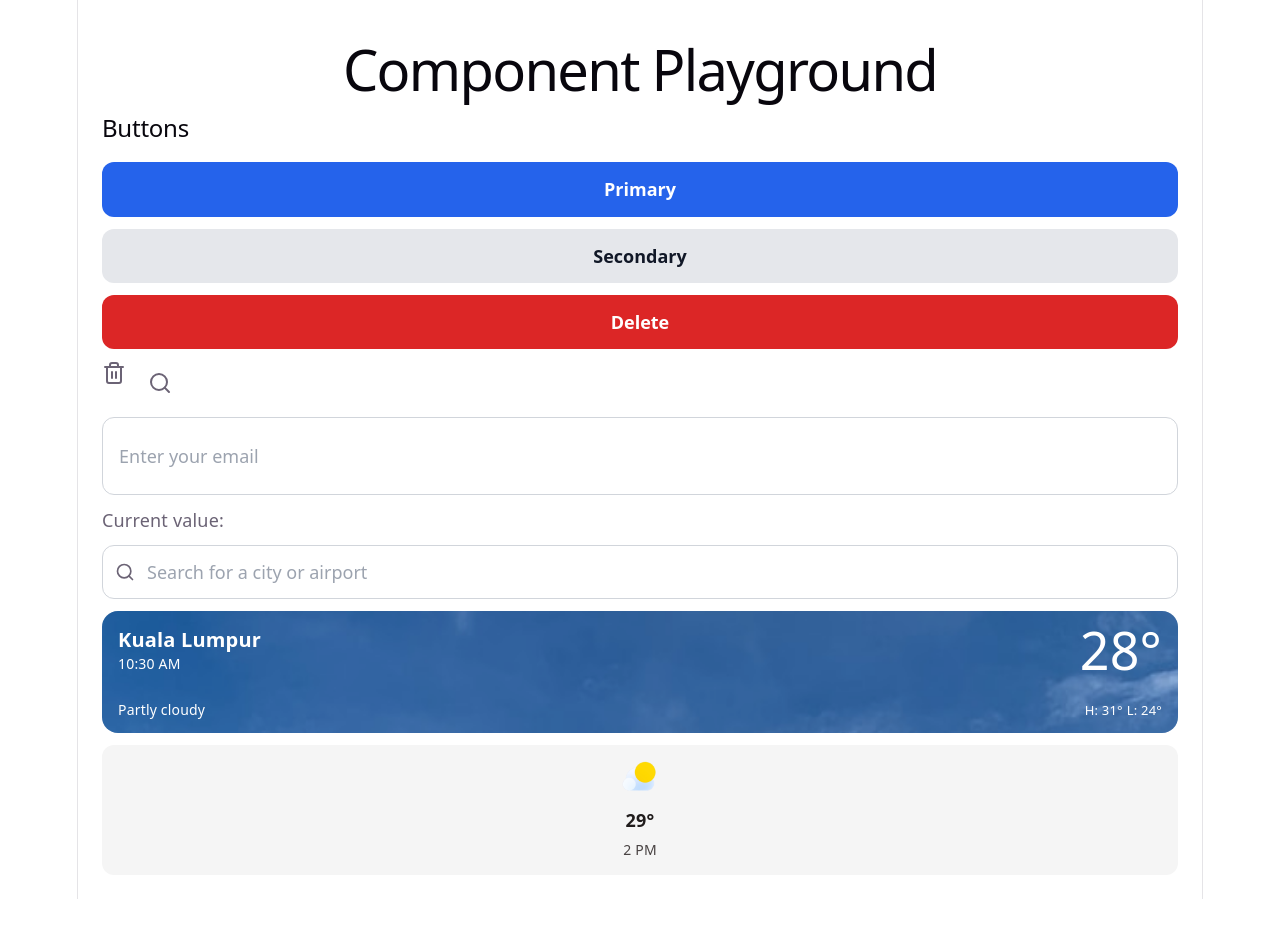
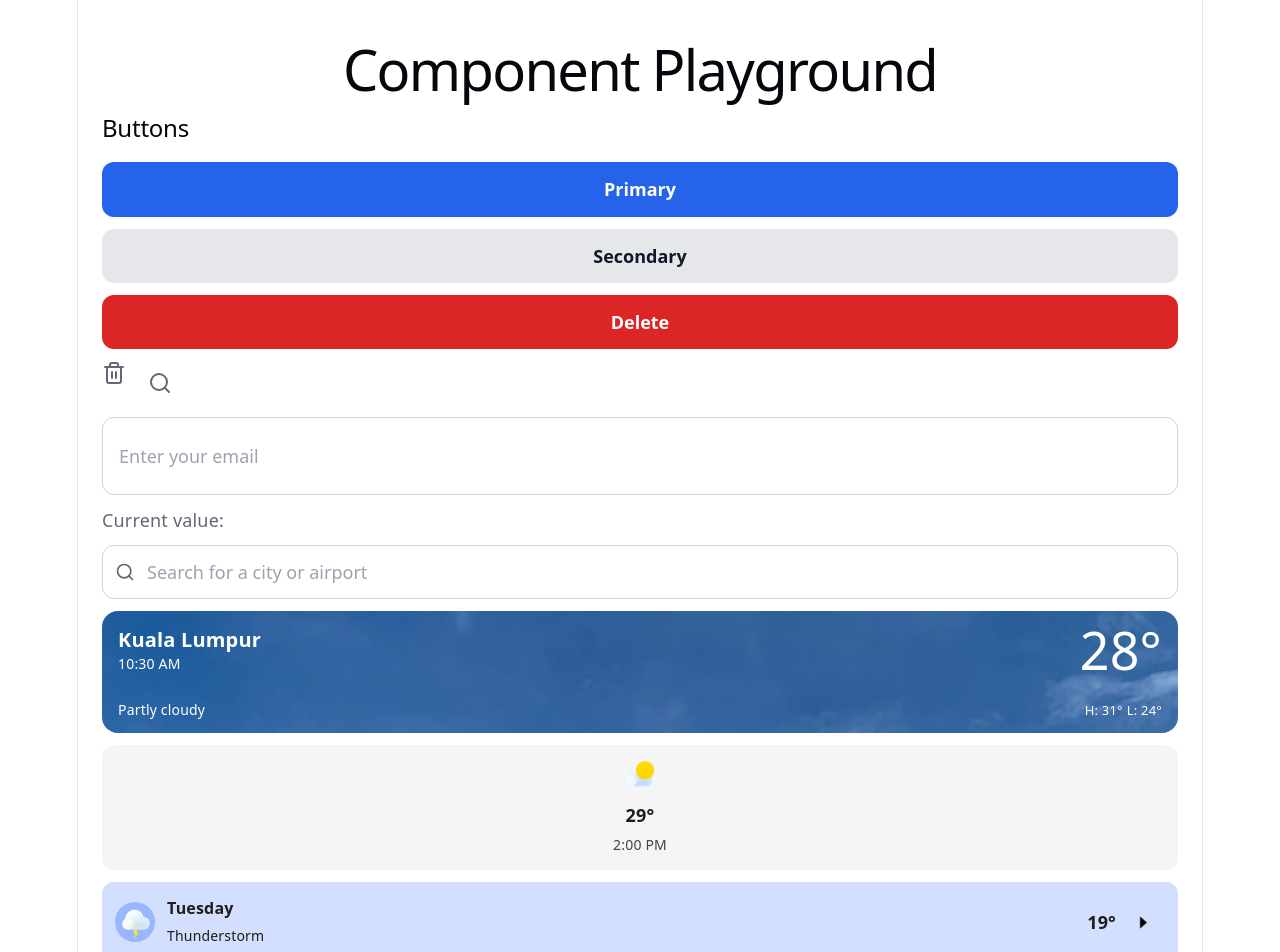
Before and after one commit to FatimahZahra30/weather-app, a Vue app: page / in a window 1280 px wide. Shown: the top 952 px of the page. Before the commit the page ends 899 px from the top, so only its background shows below. Built offline with nearby package versions, Linux system fonts and the light colour scheme.

Commit message:
feat: created weekly weather item card

```diff
--- a/src/App.vue
+++ b/src/App.vue
@@ -9,6 +9,7 @@ import LocationWeatherCard from './components/molecules/LocationWeatherCard.vue'
 
 import dayBackground from './assets/weather/day-background.jpg'
 import HourlyForcastCard from './components/molecules/HourlyForcastCard.vue'
+import WeeklyForcastItem from './components/molecules/WeeklyForcastItem.vue'
 
 const email = ref('')
 const searchQuery = ref('')
@@ -57,8 +58,16 @@ const searchQuery = ref('')
       <HourlyForcastCard
         name="sunny"
         :temperature="29"
-        time="2 PM"
+        time="2:00 PM"
       />
+
+      <WeeklyForcastItem
+      name="thunderstorm"
+      day="Tuesday"
+      weather="Thunderstorm"
+      :temperature="19"
+      />
+
     </section>
   </main>
 </template>
--- a/src/components/atoms/AppIcon.vue
+++ b/src/components/atoms/AppIcon.vue
@@ -1,7 +1,6 @@
 <script setup lang="ts">
 import {
   ArrowLeft,
-  ArrowRight,
   ChevronRight,
   CircleUserRound,
   Edit,
@@ -11,9 +10,10 @@ import {
   Trash2,
 } from 'lucide-vue-next'
 
+import caretRight from '../../assets/icons/right-arrows.png'
+
 const icons = {
   arrowLeft: ArrowLeft,
-  arrowRight: ArrowRight,
   chevronRight: ChevronRight,
   profile: CircleUserRound,
   edit: Edit,
@@ -23,7 +23,7 @@ const icons = {
   delete: Trash2,
 }
 
-type IconName = keyof typeof icons
+type IconName = keyof typeof icons | 'caretRight'
 
 withDefaults(
   defineProps<{
@@ -39,7 +39,19 @@ withDefaults(
 </script>
 
 <template>
+  <!-- Caret PNG -->
+  <img
+    v-if="name === 'caretRight'"
+    :src="caretRight"
+    :width="size"
+    :height="size"
+    alt=""
+    aria-hidden="true"
+  />
+
+  <!-- Lucide icons -->
   <component
+    v-else
     :is="icons[name]"
     :size="size"
     :stroke-width="strokeWidth"
--- a/src/components/atoms/AppIconButton.vue
+++ b/src/components/atoms/AppIconButton.vue
@@ -3,7 +3,7 @@ import AppIcon from './AppIcon.vue'
 
 const props = withDefaults(
   defineProps<{
-    icon: 'arrowLeft' | 'arrowRight' | 'chevronRight' | 'profile' | 'edit' | 'plus' | 'refresh' | 'search' | 'delete'
+    icon: 'arrowLeft' | 'caretRight' | 'chevronRight' | 'profile' | 'edit' | 'plus' | 'refresh' | 'search' | 'delete'
     size?: number
   }>(),
   {
--- a/src/components/molecules/HourlyForcastCard.vue
+++ b/src/components/molecules/HourlyForcastCard.vue
@@ -59,8 +59,8 @@ withDefaults(
 }
 
 .hourly-forecast-card__icon {
-  width: 40px;
-  height: 40px;
+  width: 35px;
+  height: 35px;
   object-fit: contain;
 }
 
--- /dev/null
+++ b/src/components/molecules/WeeklyForcastItem.vue
@@ -0,0 +1,144 @@
+<script setup lang="ts">
+import cloudy from '../../assets/weather-icons/cloudy.png'
+import moderateRain from '../../assets/weather-icons/moderate-rain.png'
+import rainy from '../../assets/weather-icons/rainy.png'
+import sunny from '../../assets/weather-icons/sunny.png'
+import thunderstorm from '../../assets/weather-icons/thunderstorm.png'
+import AppIconButton from '../atoms/AppIconButton.vue'
+
+const icons = {
+  cloudy,
+  moderateRain,
+  rainy,
+  sunny,
+  thunderstorm,
+}
+
+type IconName = keyof typeof icons
+
+withDefaults(
+  defineProps<{
+    name: IconName
+    day: string
+    weather: string
+    temperature?: number
+  }>(),
+  {
+    temperature: 0,
+  },
+)
+</script>
+
+<template>
+  <article class="weekly-forcast-item">
+
+    <!-- Weather icon -->
+    <div class="weekly-icon-container">
+      <img
+        class="weekly-forcast-icon"
+        :src="icons[name]"
+        alt=""
+      />
+    </div>
+
+    <!-- Day + weather -->
+    <div class="weekly-forcast-details">
+      <p class="weekly-forcast__day">
+        {{ day }}
+      </p>
+
+      <p class="weekly-forcast__weather">
+        {{ weather }}
+      </p>
+    </div>
+
+    <!-- Temperature + caret -->
+    <div class="weekly-forcast-right">
+      <p class="weekly-forcast-temperature">
+        {{ temperature }}°
+      </p>
+
+      <AppIconButton
+        class="right-icon"
+        icon="caretRight"
+        :size="13"
+      />
+    </div>
+
+  </article>
+</template>
+
+<style scoped>
+.weekly-forcast-item {
+  display: flex;
+  align-items: center;
+  width: 100%;
+  min-width: 0;
+  padding: 13px 13px;
+  border-radius: 12px;
+  background: #D2DFFF;
+}
+
+/* Weather icon */
+.weekly-icon-container {
+  display: flex;
+  align-items: center;
+  justify-content: center;
+  flex-shrink: 0;
+  width: 40px;
+  height: 40px;
+  border-radius: 50%;
+  background: #9AB6FF;
+}
+
+.weekly-forcast-icon {
+  width: 35px;
+  height: 35px;
+  object-fit: contain;
+}
+
+/* Day + weather */
+.weekly-forcast-details {
+  display: flex;
+  flex-direction: column;
+  justify-content: center;
+  align-items: flex-start;
+  min-width: 0;
+  margin-left: 12px;
+}
+
+.weekly-forcast__day,
+.weekly-forcast__weather {
+  margin: 0;
+  color: #201C1C;
+}
+
+.weekly-forcast__day {
+  font-size: 16px;
+  font-weight: 600;
+}
+
+.weekly-forcast__weather {
+  margin-top: 1.5px;
+  font-size: 14px;
+  font-weight: 400;
+}
+
+/* Temperature + caret */
+.weekly-forcast-right {
+  display: flex;
+  align-items: center;
+  margin-left: auto;
+}
+
+.weekly-forcast-temperature {
+  margin: 0;
+  font-size: 18px;
+  font-weight: 560;
+  color: #201C1C;
+}
+
+.right-icon {
+  margin-left: 5px;
+}
+</style>
```
Also changed, not shown: src/assets/icons/right-arrows.png (added).
